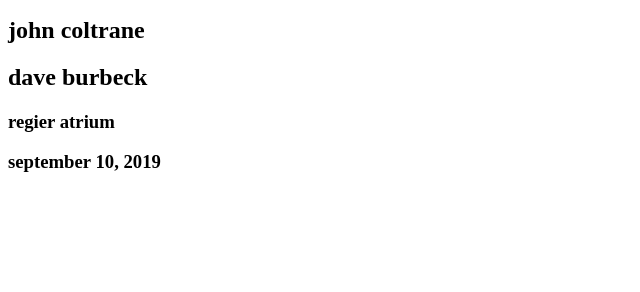
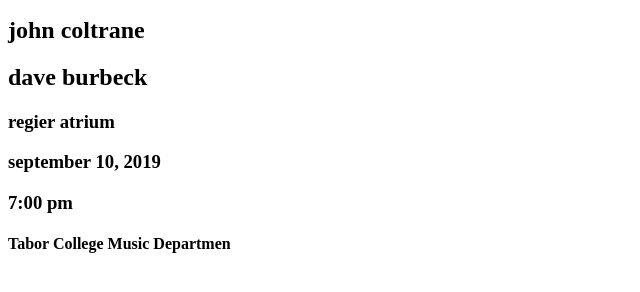
Before and after one commit to JJjuwan/p1, a plain HTML site: page index.html in a window 1280 px wide. Shown: the part 110-402 px from the top of the page, without its empty margins (0-640 px from the left). Drawn offline with Linux system fonts and the light colour scheme.

Commit message:
Update index.html

```diff
--- a/index.html
+++ b/index.html
@@ -10,5 +10,7 @@
 <h2>dave burbeck</h2>
 <h3>regier atrium</h3>
 <h3>september 10, 2019</h3>
+<h3>7:00 pm</h3>
+<h4>Tabor College Music Departmen</h4>
 </body>
 </html>
```
